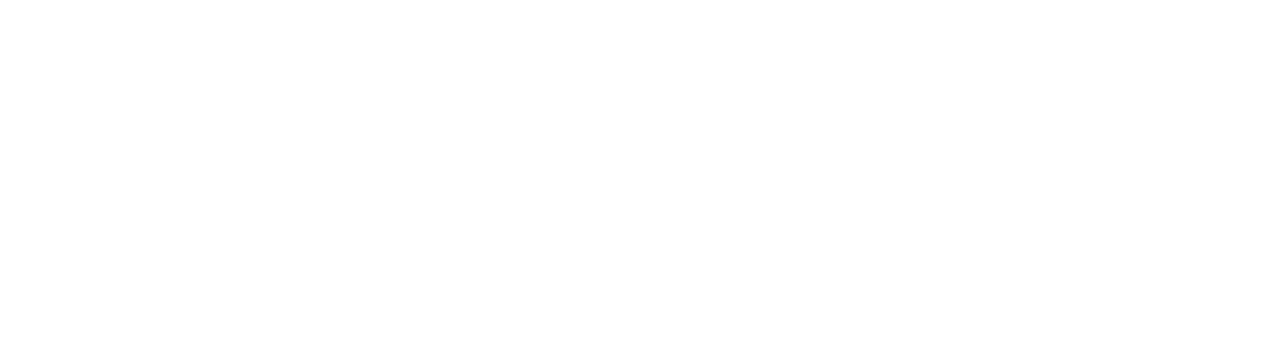
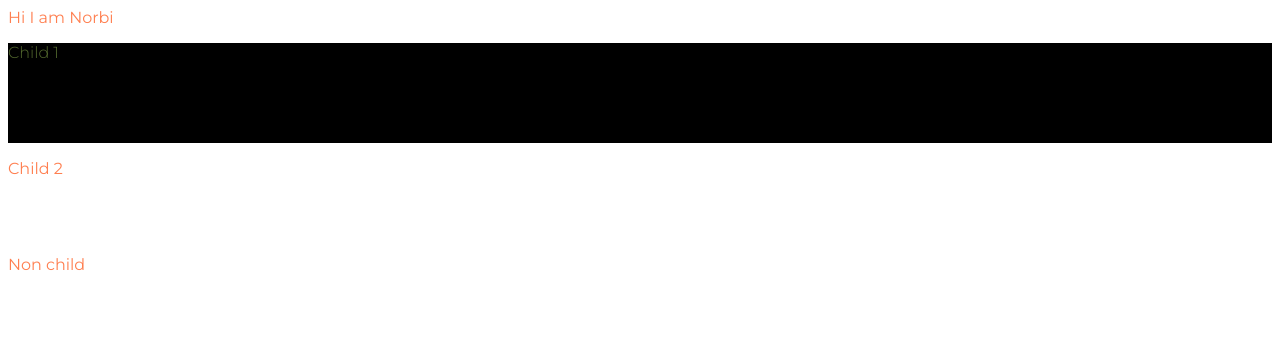
Before and after one commit to Norbi34/Week1-practice, a plain HTML site: page frontend/index.html in a window 1280 px wide. Drawn offline with Linux system fonts and the light colour scheme.

Commit message:
Monday done

```diff
--- /dev/null
+++ b/frontend/Style.css
@@ -0,0 +1,19 @@
+body {
+    color:coral;
+    font-family: 'Montserrat', sans-serif;
+    font-weight: 400;
+}
+
+div {
+    color:darkolivegreen;
+}
+
+.container-1 {
+    background-color: black;
+    height: 100px;
+    font-weight: 300;
+}
+
+p{
+    height: 80px;
+}
--- a/frontend/index.html
+++ b/frontend/index.html
@@ -4,9 +4,21 @@
 	<meta charset="UTF-8">
 	<meta http-equiv="X-UA-Compatible" content="IE=edge">
 	<meta name="viewport" content="width=device-width, initial-scale=1.0">
-	<title>This is FRONTEND</title>
+	<title>Norbi 'Fist webpage'</title>
+	<link rel="stylesheet" href="style.css">
+	<link rel="preconnect" href="https://fonts.googleapis.com">
+<link rel="preconnect" href="https://fonts.gstatic.com" crossorigin>
+<link href="https://fonts.googleapis.com/css2?family=Montserrat:wght@300;400&display=swap" rel="stylesheet">
 </head>
 <body>
-	<div id="root"></div>
+<hi class="purple">Hi I am Norbi</h1>
+
+	<div class="container-1">
+		<p>Child 1</p>
+
+	</div>
+
+	<p id="blue" class="purple">Child 2</p>
+	<p>Non child</p>
 </body>
 </html>
```
